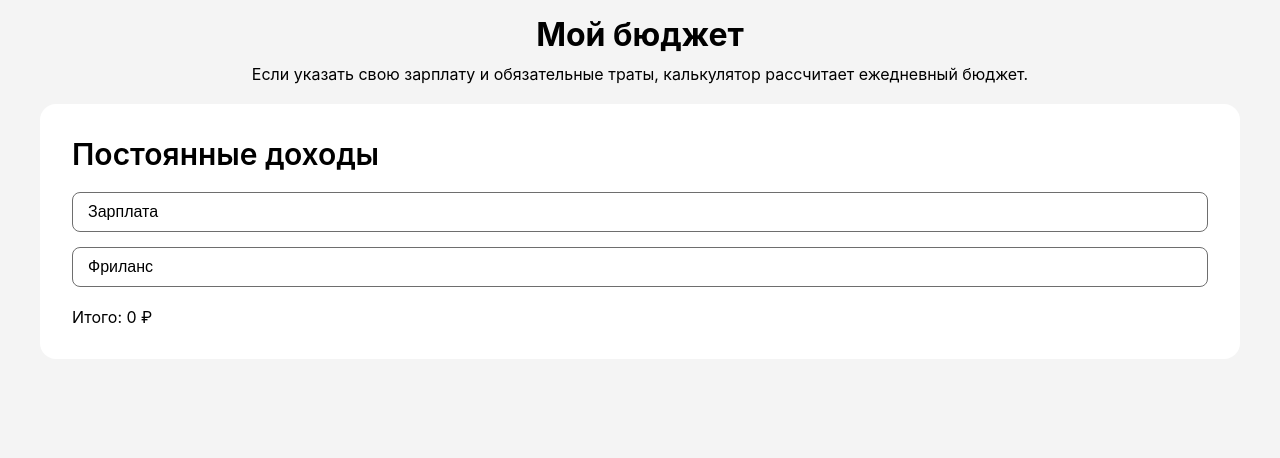
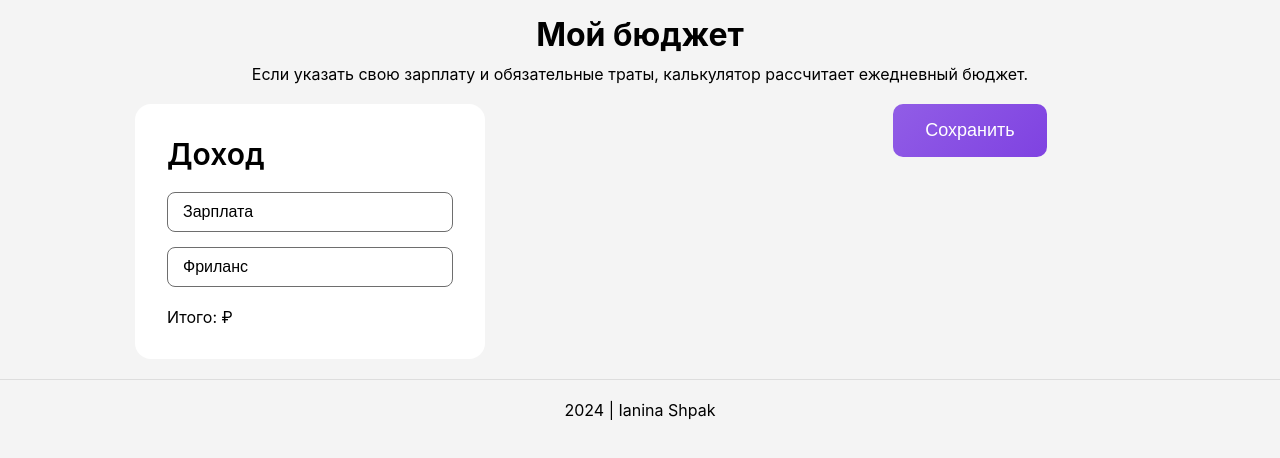
Before and after one commit to YaninaShpak/daily_balance, a React (Vite) app: page / in a window 1280 px wide. Shown: the top 458 px of the page. Built offline with nearby package versions, Linux system fonts and the light colour scheme.

Commit message:
feat: add components

```diff
--- a/src/App.tsx
+++ b/src/App.tsx
@@ -1,29 +1,30 @@
 import './App.css'
+import Header from './components/Header/Header'
+import Footer from './components/Footer/Footer'
+import SaveButton from './components/buttons/SaveButton/SaveButton'
 import EditableList from './components/EditableList/EditableList'
-import Header from './components/Header/Header'
 import { useAppSelector } from './hooks'
 import { setIncome } from './redux/slices/initialMoneySlice'
 
-
-
 function App() {
-  const { income, totalIncome } = useAppSelector((state) => state.initialMoney)
+  const {income} = useAppSelector((state) => state.initialMoney);
 
   return (
     <div className='app'>
       <div className="wrapper">
         <Header />
-        <main>
-          <div className="container mainWrapper">
+        <main className='mainWrapper'>
+          <div className="container">
             <div className="editableWrapper">
-              <EditableList
-              title='Постоянные доходы'
-              items={income}
-              setFunction={setIncome}
-              total={totalIncome} />
+              <EditableList title="Доход" items={income} setFunction={setIncome}/>
             </div>
           </div>
+          <div className="container">
+            <SaveButton/>
+          </div>
+
         </main>
+        <Footer/>
       </div>
     </div>
   )
```
